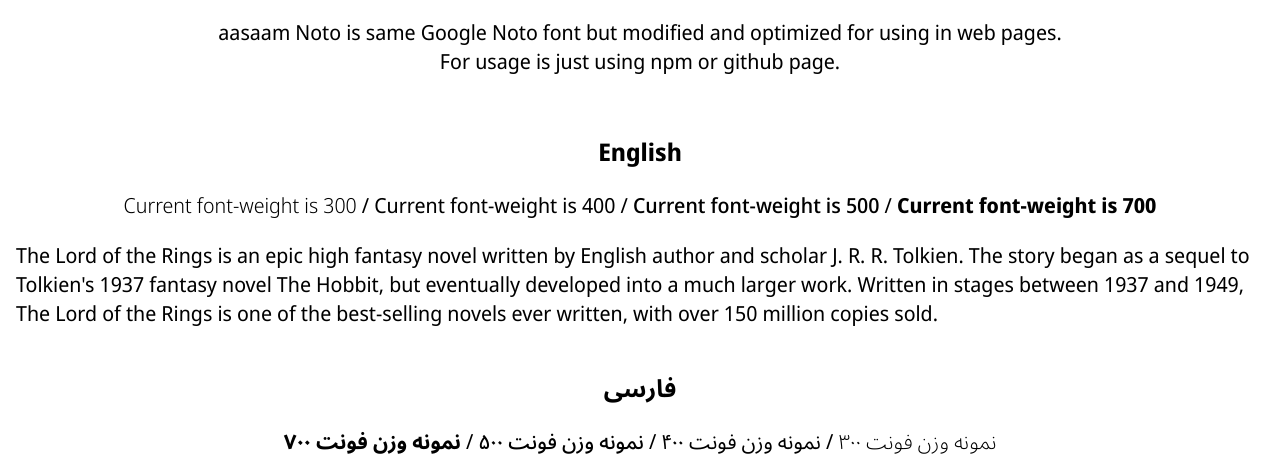
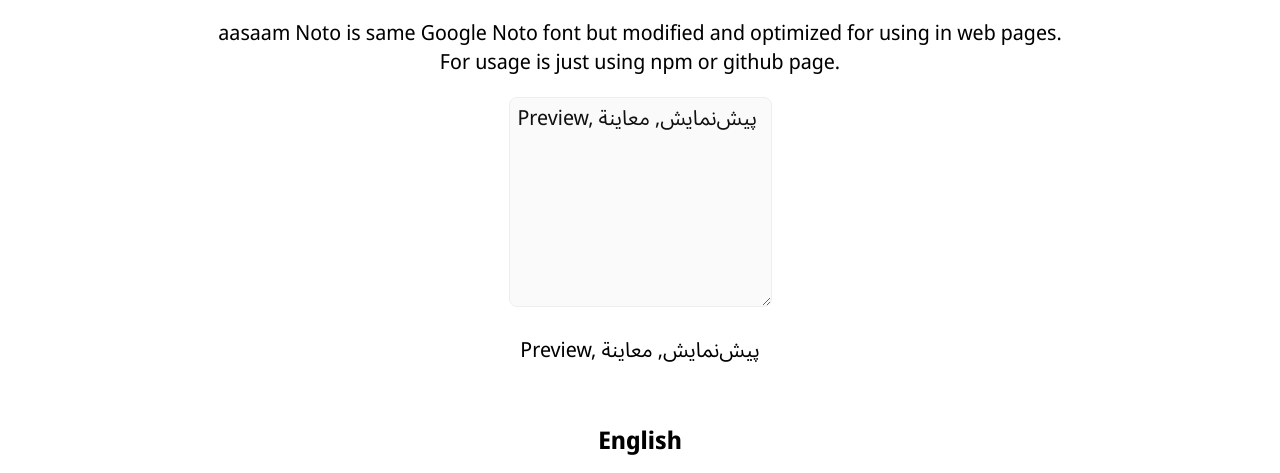
Before and after one commit to aasaam/noto-font, a website: page index.html in a window 1280 px wide. Shown: the part 529-1002 px from the top of the page. Drawn offline with nearby package versions, Linux system fonts and the light colour scheme.

Commit message:
improvement: add preview to page

```diff
--- a/index.html
+++ b/index.html
@@ -39,6 +39,14 @@
       main > div h3 {
         text-align: center;
       }
+      textarea {
+        border: 1px solid #eee;
+        background-color: #fafafa;
+        color: #111;
+        padding: 8px;
+        border-radius: 8px;
+        min-height: 192px;
+      }
     </style>
   </head>
   <body>
@@ -71,6 +79,8 @@
         <br>
         For usage is just using npm or github page.
       </p>
+      <textarea id="input" placeholder="Preview, پیش‌نمایش, معاينة">Preview, پیش‌نمایش, معاينة</textarea>
+      <p id="preview"></p>
     </header>
     <main>
       <div lang="en">
@@ -171,5 +181,13 @@
         </p>
       </div>
     </main>
+    <script>
+      document.addEventListener('DOMContentLoaded', function () {
+        document.querySelector('#input').addEventListener("keyup", function () {
+          document.querySelector('#preview').innerText = this.value;
+        });
+        document.querySelector('#preview').innerText = document.querySelector('#input').value;
+      });
+    </script>
   </body>
 </html>
```
